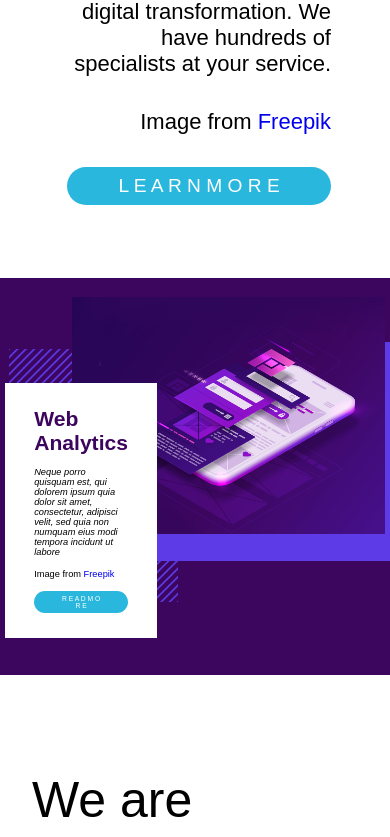
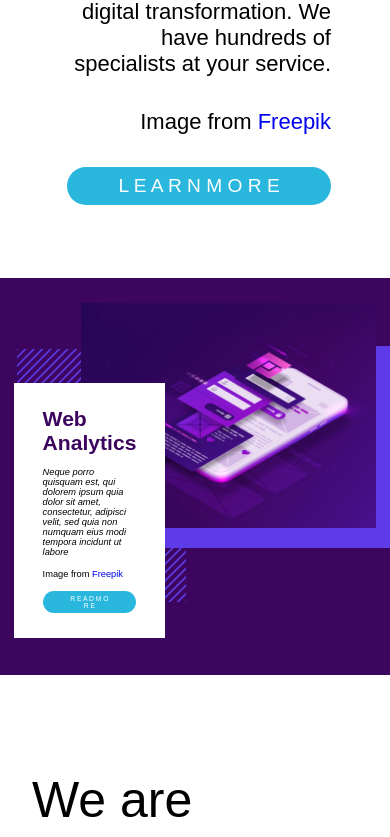
Before and after one commit to khashayaryaghma/WebSoftwareDevelopers, a React (Create React App) app in the folder client/: page / in a window 390 px wide. Shown: the part 4483-5320 px from the top of the page. Built offline with nearby package versions, Linux system fonts and the light colour scheme.

Commit message:
improve responsive

```diff
--- a/client/src/components/SeventhSection/SeventhSection.js
+++ b/client/src/components/SeventhSection/SeventhSection.js
@@ -38,7 +38,7 @@ function SeventhSection({ bgColor }) {
         </StyledArticle>
       </StyledContainerArticle>
       <StyledContainerImage>
-        <Image imgSrc={seventhImage} size="37vmax" />
+        <Image imgSrc={seventhImage} size="35vmax" />
         <StyledBBg />
       </StyledContainerImage>
     </StyledSeventhSection>
--- a/client/src/components/SeventhSection/SeventhSection.style.js
+++ b/client/src/components/SeventhSection/SeventhSection.style.js
@@ -38,10 +38,10 @@ export const StyledBBg = styled.div`
   position: absolute;
   z-index: -2;
   background-color: #5D3BE7;
-  width: 37vmax;
-  height: 26vmax;
-  bottom: -2.75vmax;
-  right: -2.75vmax;
+  width: 35vmax;
+  height: 24vmax;
+  bottom: -2vmax;
+  right: -1.75vmax;
 `
 
 export const StyledContainerArticle = styled.div`
```
